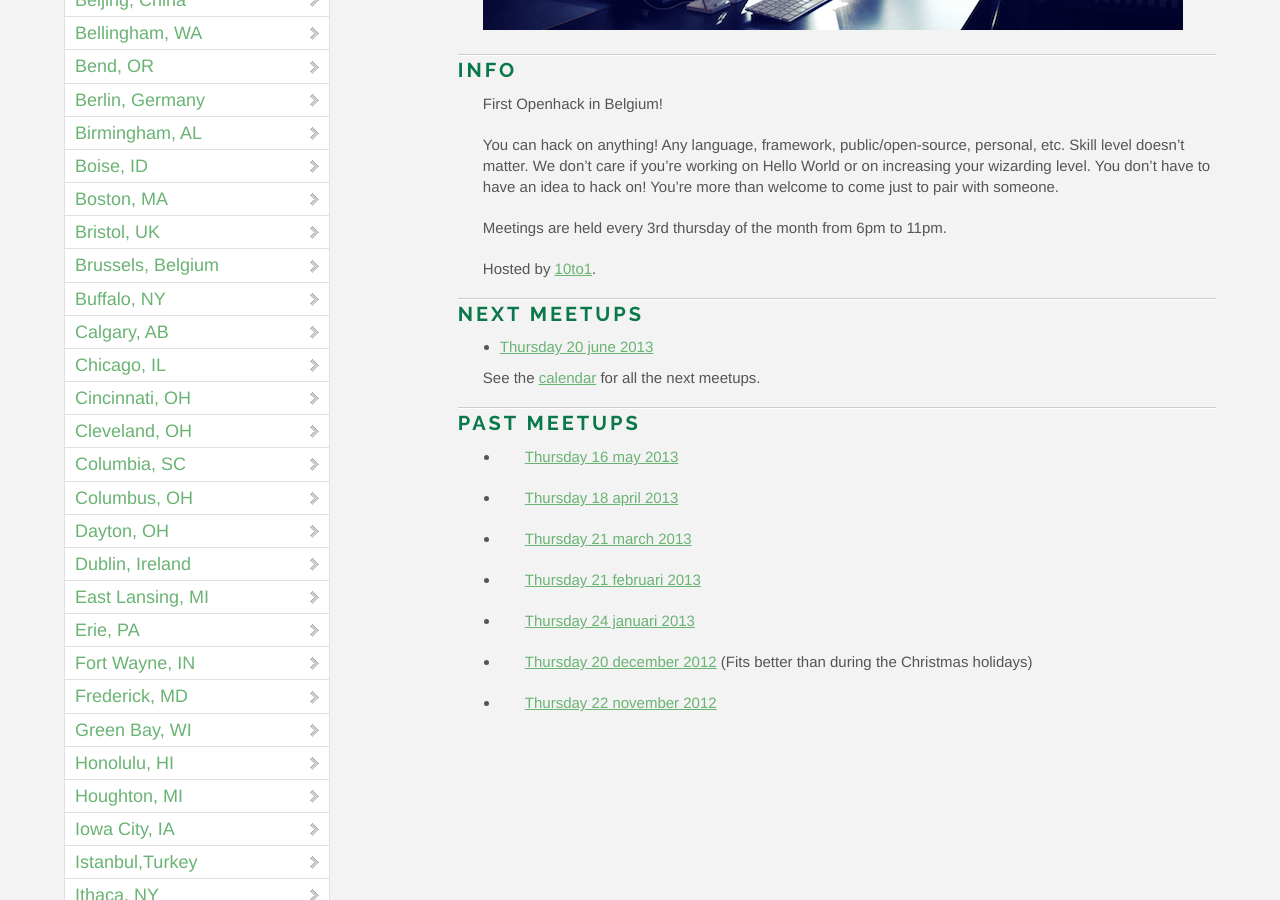
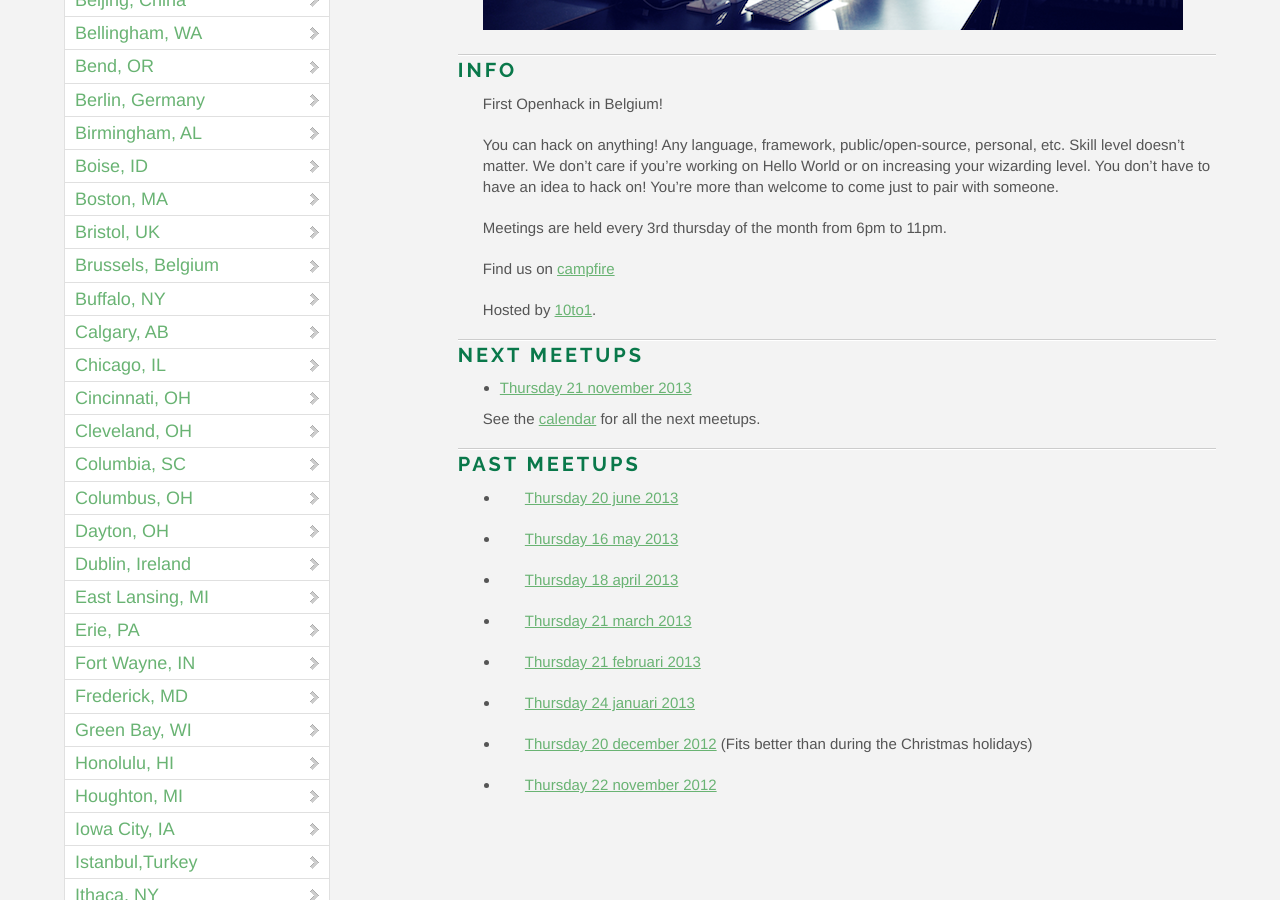
Before and after one commit to OpenHack/openhack.github.com, a Jekyll site: the page built from kontich/index.markdown, in a window 1280 px wide and 900 px high, scrolled down 431 px. Built offline with Jekyll 4.4.1, drawn with Linux system fonts in a browser that asks for light colours; nearby versions of some CDN libraries; Markdown is read by kramdown in place of the engine named in the settings; comment, search, counter and statistics services are not loaded.

Commit message:
Add november meetup

```diff
--- a/kontich/index.markdown
+++ b/kontich/index.markdown
@@ -17,15 +17,19 @@ You don’t have to have an idea to hack on! You’re more than welcome to come
 
 Meetings are held every 3rd thursday of the month from 6pm to 11pm.
 
+Find us on [campfire](https://10to1.campfirenow.com/981ce)
+
 Hosted by [10to1](http://10to1.be).
 
 ### Next meetups
 
-- [Thursday 20 june 2013](https://plus.google.com/events/cokhr0ks7a11te86kodgud9g9ho)
+- [Thursday 21 november 2013](https://plus.google.com/events/cunj4ep8gskbj4ee3cof9ipuubg)
 
 See the [calendar](https://www.google.com/calendar/embed?src=74bgcbj8qtbqkcdj8iggp5grdc%40group.calendar.google.com&ctz=Europe/Brussels) for all the next meetups.
 
 ### Past meetups
+
+- [Thursday 20 june 2013](https://plus.google.com/events/cokhr0ks7a11te86kodgud9g9ho)
 
 - [Thursday 16 may 2013](https://plus.google.com/events/c337t17sasffoo9j77buopsaua4)
 
```
